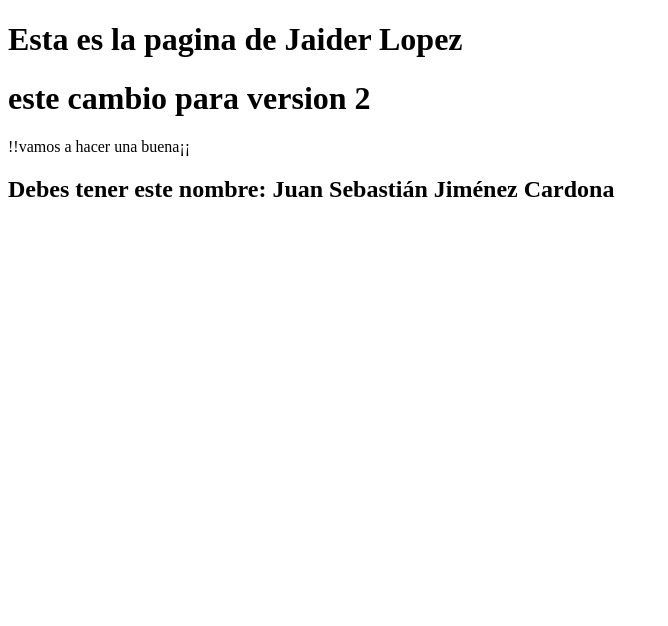
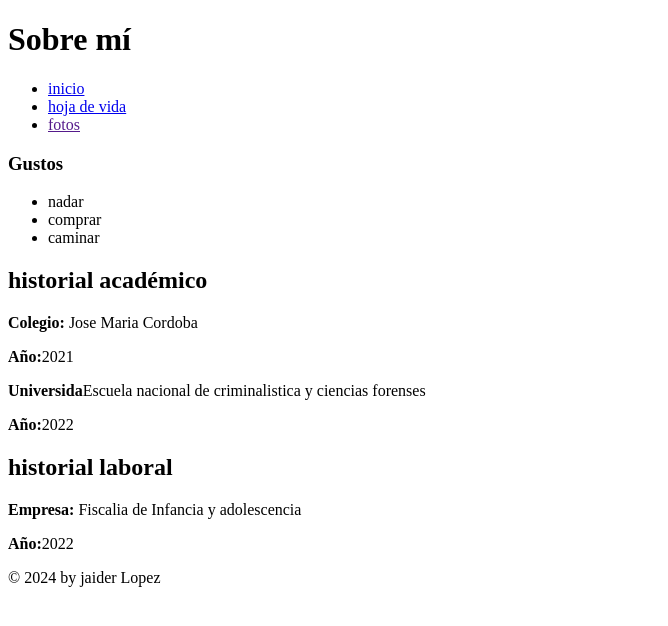
Before and after one commit to JaiderL/mi_pagina_web, a plain HTML site: page index.html in a window 1280 px wide. Shown: the whole page, without its empty margins (0-668 px from the left). Drawn offline with Linux system fonts and the light colour scheme.

Commit message:
maquetacion estructura html

```diff
--- a/index.html
+++ b/index.html
@@ -3,12 +3,48 @@
 <head>
     <meta charset="UTF-8">
     <meta name="viewport" content="width=device-width, initial-scale=1.0">
-    <title>sesion 7</title>
+    <title>laboratorio 1</title>
 </head>
 <body>
-    <h1>Esta es la pagina de Jaider Lopez</h1>
-    <h1>este cambio para version 2</h1>
-    <p>!!vamos a hacer una buena¡¡</p>
-    <h2>Debes tener este nombre: Juan Sebastián Jiménez Cardona</h2>
+    <header>
+        <h1>Sobre mí</h1>
+    </header>
+    <nav>
+        <ul>
+            <li><a href="#"> inicio</a></li>
+            <li><a href="#">hoja de vida</a></li>
+            <li><a href=""> fotos </a></li>
+
+        </ul>
+    </nav>
+    <div>
+        <aside>
+            <h3>Gustos</h3>
+            <ul>
+                <li>nadar</li>
+                <li>comprar</li>
+                <li>caminar</li>
+            </ul>
+        </aside>
+        <section>
+            <article>
+                <h2>historial académico</h2>
+                <p><b>Colegio:</b> Jose Maria Cordoba</p>
+                <p><b>Año:</b>2021</p>
+                <p><b>Universida</b>Escuela nacional de criminalistica y ciencias forenses</p>
+                <p><b>Año:</b>2022</p>
+            </article>
+        </section>
+        <section>
+            <article>
+                <h2>historial laboral</h2>
+                <p><b>Empresa:</b> Fiscalia de Infancia y adolescencia</p>
+                <p><b>Año:</b>2022</p>
+            </article>
+        </section>
+    </div>
+    <footer>
+        <p>&copy; 2024 by jaider Lopez</p>
+    </footer>
 </body>
 </html>
```
